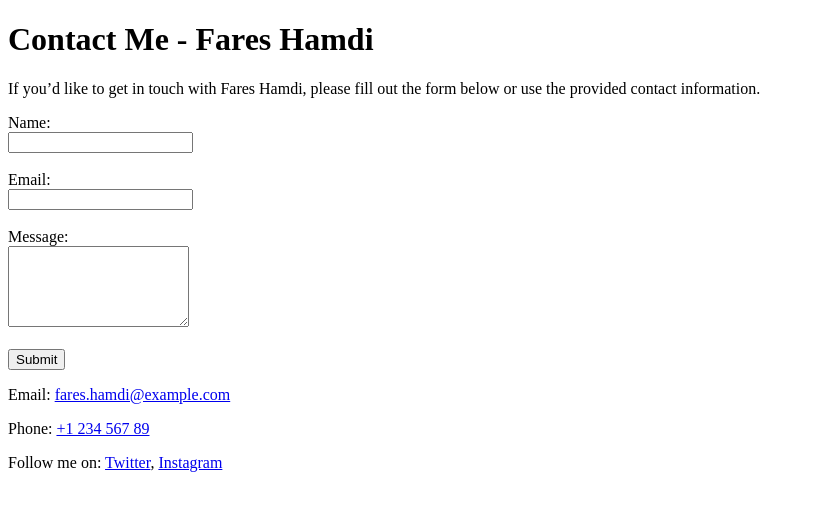
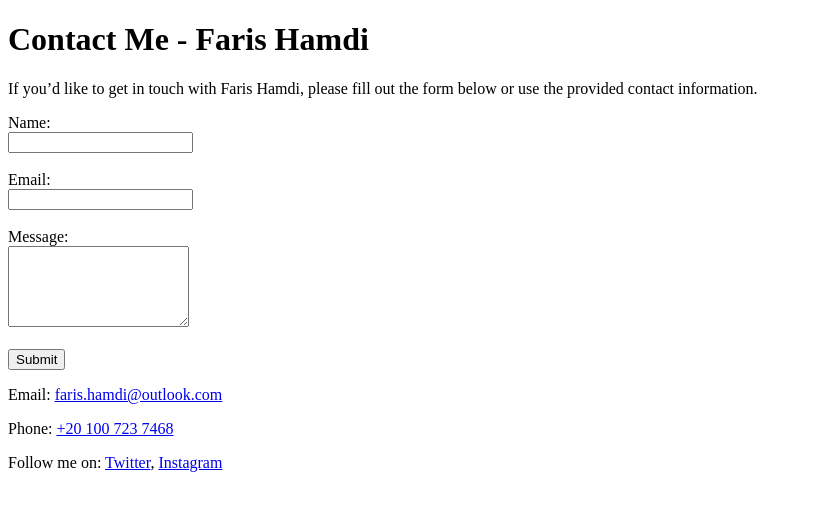
Before and after one commit to faris-hamdi/web-project, a plain HTML site: page Contact.html in a window 1280 px wide. Shown: the whole page, without its empty margins (0-815 px from the left). Drawn offline with Linux system fonts and the light colour scheme.

Commit message:
edit info

```diff
--- a/Contact.html
+++ b/Contact.html
@@ -3,14 +3,14 @@
 <head>
     <meta charset="UTF-8">
     <meta name="viewport" content="width=device-width, initial-scale=1.0">
-    <title>Contact - Fares Hamdi</title>
+    <title>Contact - Faris Hamdi</title>
 </head>
 <body>
     <header>
-        <h1>Contact Me - Fares Hamdi</h1>
+        <h1>Contact Me - Faris Hamdi</h1>
     </header>
     <main>
-        <p>If you’d like to get in touch with Fares Hamdi, please fill out the form below or use the provided contact information.</p>
+        <p>If you’d like to get in touch with Faris Hamdi, please fill out the form below or use the provided contact information.</p>
         <form action="/submit-contact" method="POST">
             <label for="name">Name:</label><br>
             <input type="text" id="name" name="name" required><br><br>
@@ -25,8 +25,8 @@
         </form>
     </main>
     <footer>
-        <p>Email: <a href="mailto:fares.hamdi@example.com">fares.hamdi@example.com</a></p>
-        <p>Phone: <a href="tel:+123456789">+1 234 567 89</a></p>
+        <p>Email: <a href="mailto:faris.hamdi@outlook.com">faris.hamdi@outlook.com</a></p>
+        <p>Phone: <a href="tel:+20 100 723 7468">+20 100 723 7468</a></p>
         <p>Follow me on:
             <a href="https://twitter.com" target="_blank">Twitter</a>,
             <a href="https://instagram.com" target="_blank">Instagram</a>
```
Also changed, not shown: About.html (+4 -4 lines).
